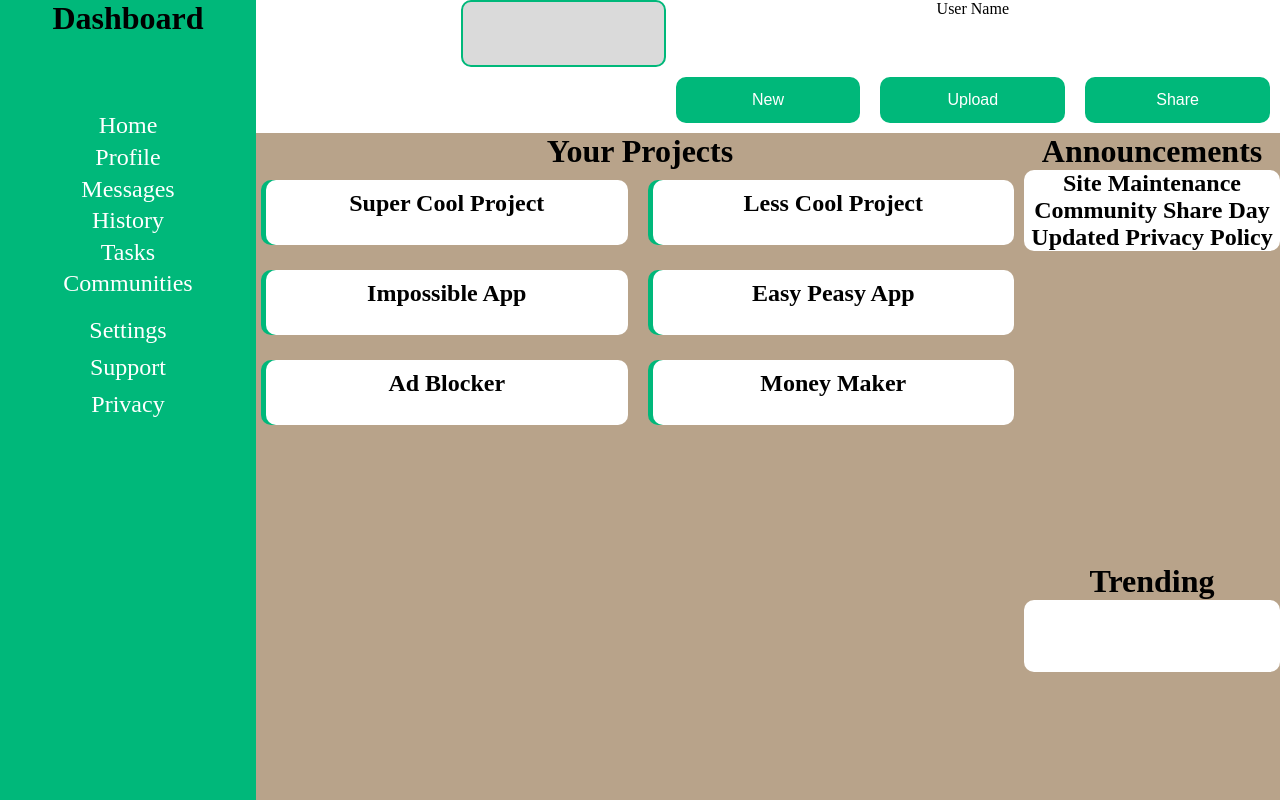
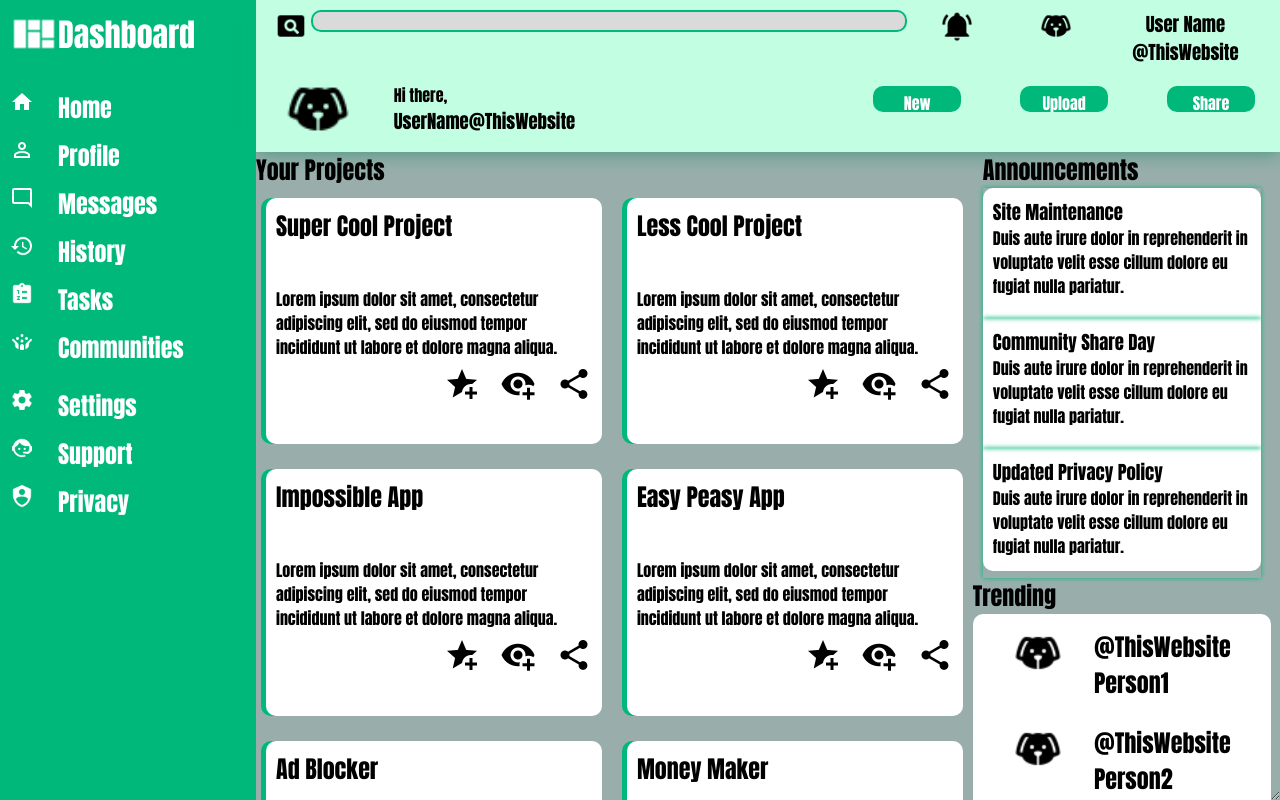
Before and after one commit to roquez94/MrBusiness, a plain HTML site: page AdminDashboard/index.html in a window 1280 px wide. Drawn offline with Linux system fonts and the light colour scheme.

Commit message:
Completed AdminTemplate

```diff
--- a/AdminDashboard/admin.css
+++ b/AdminDashboard/admin.css
@@ -2,11 +2,15 @@
     margin: 0;
     padding: 0;
     border: 0;
+    box-sizing: border-box;
     --theme-color:rgb(0, 184, 122);
+    font-family: Impact, Haettenschweiler, 'Arial Narrow Bold', sans-serif;
   }
 
   .container {
     text-align: center;
+    resize: both;
+    overflow: auto;
     display: grid;
     grid-template-columns: 1fr 4fr;
     grid-template-rows: 1fr 5fr;
@@ -14,29 +18,49 @@
   }
 
   .sidebar {
+    font-size: 1.5rem;
     grid-column: 1 / 2;
     grid-row: 1 / 3;
     background-color: var(--theme-color) ;
     display: grid;
-    grid-template-rows: 1fr 2fr 2fr 3fr;
-    gap: 20px;
+    grid-template-columns: 1fr 4fr;
+    grid-template-rows: 5rem 3rem 3rem 3rem 3rem 3rem 3rem 3rem 3rem 3rem 3rem;
+    justify-items: start;
+    color: white;
+    padding: 10px 10px 0 10px
   }
 
-  .dash {
-    display: grid;
-    grid-template-rows: repeat(5, 1fr);
+  #dashboard {
+    height: 3rem;
+    width: 3rem;
   }
 
-  .dash p {
+  .dashButtons {
+    height: 1.5rem;
+    width: 1.5rem;
+  }
+
+  .sidebar h1 {
     color: white;
-    font-size: 1.5rem;
+    font-size: 2rem;
+  }
+
+  .settings {
+    margin: 10px 0 0 0;
   }
 
   .header {
+    background-color: rgb(194, 255, 226);
+    box-shadow: 0px 0px 20px 0px var(--theme-color);
     grid-column: 2 / 3;
     grid-row: 1 / 2;
     display: grid;
     grid-template-rows: 1fr 1fr;
+  }
+
+  .headerIcons {
+    height: 2rem;
+    width: 2rem;
   }
 
   input {
@@ -45,6 +69,7 @@
     font-size: 100%;
     box-sizing: border-box;
     width: 100%;
+    height:40%;
     border: 2px solid var(--theme-color);
     border-radius: 10px;
     background-color: rgb(218, 218, 218);
@@ -60,44 +85,122 @@
     background-color: var(--theme-color);
     border-radius: 10px;
     margin: 10px;
+    height: 40%;
+    width: 60%;
   }
 
-  .rowHeader {
+  .rowHeader1 {
+    padding: 10px 15px 10px 15px;
     display: grid;
-    grid-template-columns: repeat(5,1fr);
+    grid-template-columns: 4% 60% 10% 10% 16%;
+    justify-items: center;
+  }
+
+  .rowHeader2 {
+    padding: 0px 15px 10px 30px;
+    display: grid;
+    grid-template-columns: 55% 15% 15% 15%;
+  }
+
+  .rowHeader2 button {
+    justify-self: end;
+  }
+
+  .userName {
+    text-align: start;
+    display: grid;
+    grid-template-columns: 20% 80%;
+    justify-content: start;
+    align-items: center;
+  }
+
+  .userName img {
+    height: 4em;
+    width: 4rem;
   }
 
   .main-content {
-    background-color: rgba(143, 110, 71, 0.637);
+    background-color: rgba(95, 128, 123, 0.637);
     grid-column: 2 / 3;
     grid-row: 2 / 3;
     display: grid;
-    grid-template-columns: 3fr 1fr;
+    grid-template-columns: 70% 30%;
+    text-align: start;
   }
 
   .YourProjects{
     display: grid;
     grid-template-columns: 1fr 1fr;
     gap: 5px;
+    grid-row: 1/3;
+    height: 95%;
   }
    .box {
     background-color: white;
-    padding:10px;
+    padding:10px 10px 0px 10px;
     margin: 10px;
     box-shadow: -5px 0px 0px 0px var(--theme-color);
     border-radius: 10px;
+    text-align: start;
+    display: grid;
+    grid-template-rows: 1fr 1fr 1fr;
   }
 
-  .TrendingBox, .AnnouncementsBox {
+  .projectButtons {
+    justify-self: end;
+    display: grid;
+    grid-template-columns: 1fr 1fr 1fr;
+    gap: 20px;
+  }
+
+  .sideBox2 {
+    display: grid;
+    grid-template-rows: 1fr 1fr;
+    justify-self: stretch;
+  }
+
+  .AnnouncementsBox {
     grid-column: 2 / 3;
+    grid-row: 1/2;
+    padding: 0 10px 0 10px;
   }
 
   .Announcements {
     background-color: white;
     border-radius: 10px;
+    display: grid;
+    grid-template-rows: 1fr 1fr 1fr;
+    height: 90%;
+    width: 97%;
+  }
+
+  .announceCard {
+    padding: 10px 10px 20px 10px;
+    box-shadow: 0 0 5px 0 var(--theme-color);
+    text-align: start;
+  }
+
+  .TrendingBox {
+    grid-column: 2 / 3;
+    grid-row: 2/3;
   }
 
   .Trending {
     background-color: white;
     border-radius: 10px;
+    grid-column: 2/3;
+    font-size: clamp(1rem, 1.5rem, 2rem);
+    display: grid;
+    justify-self: start;
+    grid-template-columns: 40% 60%;
+    row-gap: 20px;
+    padding: 15px 10px 5px 10px;
+    height: 90%;
+    width: 97%;
   }
+
+  .Trending img {
+    height: 3rem;
+    width: 3rem;
+    justify-self: center;
+  }
--- a/AdminDashboard/index.html
+++ b/AdminDashboard/index.html
@@ -10,51 +10,50 @@
 <body>
     <div class="container">
         <div class="sidebar">
-            <h1 class="dashboard">Dashboard</h1>
-            <!--Insert svgs here before p-->
-         <div class="dash">
-            <div class="dashButtons">
+            <img src="view-dashboard-variant.png" alt="dashboard" id="dashboard">
+            <h1> Dashboard</h1>
+
+                <img src="home.png" alt="home" class="dashButtons">
                 <p>Home</p>
-            </div>
-            <div class="dashButtons">
+
+                <img src="account-outline.png" alt="profile" class="dashButtons">
                 <p>Profile</p>
-            </div>
-            <div class="dashButtons">
+
+                <img src="message-reply-outline.png" alt="Messages" class="dashButtons">
                 <p>Messages</p>
-            </div>
-            <div class="dashButtons">
+
+                <img src="history.png" alt="history" class="dashButtons">
                 <p>History</p>
-            </div>
-            <div class="dashButtons">
+
+                <img src="clipboard-list.png" alt="tasks" class="dashButtons">
                 <p>Tasks</p>
-            </div>
-            <div class="dashButtons">
+
+                <img src="crowd.png" alt="communities" class="dashButtons">
                 <p>Communities</p>
-            </div>
-        </div>
-        <div class="dash">
-            <div class="settings">
-                <p>Settings</p>
-            </div>
-            <div class="settings">
-                <p>Support</p>
-            </div>
-            <div class="settings">
-                <p>Privacy</p>
-            </div>
-        </div>
+
+                <img src="cog.png" alt="settings" class="dashButtons settings">
+                <p class = "settings">Settings</p>
+
+                <img src="face-agent.png" alt="support" class="dashButtons settings">
+                <p class = "settings">Support</p>
+
+                <img src="shield-account.png" alt="privacy" class="dashButtons settings">
+                <p class = "settings">Privacy</p>
         </div>
 
         <div class="header">
-            <div class="rowHeader">
-                <img src="" alt="">
+            <div class="rowHeader1">
+                <img src="card-search.png" alt="search" class="headerIcons">
                 <input type="search" name="search" id="search">
-                <img src="" alt="">
-                <p>User Name</p>
+                <img src="bell-ring (1).png" alt="bell" class="headerIcons">
+                <img src="dog.png" alt="dog" class="headerIcons">
+                <h3>User Name @ThisWebsite</h3>
             </div>
-            <div class="rowHeader">
-                <img src="" alt="">
-                <p></p>
+            <div class="rowHeader2">
+                <div class="userName">
+                <img src="dog.png" alt="dog" class="headerIcons">
+                <div><p>Hi there, <h3>UserName@ThisWebsite</h3></p></div>
+                    </div>
                 <button class="bttnNum">New</button>
                 <button class="bttnNum">Upload</button>
                 <button class="bttnNum">Share</button>
@@ -64,88 +63,94 @@
 
         <div class="main-content">
             <div class="YourProjectBox">
-                <h1>Your Projects</h1>
+                <h2>Your Projects</h2>
                 <div class="YourProjects">
                 <div class="box">
                     <h2>Super Cool Project</h2>
-                    <p></p>
-                    <img src="" alt=""><img src="" alt=""><img src="" alt="">
+                    <p>Lorem ipsum dolor sit amet, consectetur adipiscing elit, sed do eiusmod tempor incididunt ut labore et dolore magna aliqua. </p>
+                    <div class="projectButtons">
+                        <img src="star-plus.png" alt="star"><img src="eye-plus.png" alt="eyes"><img src="share-variant.png" alt="share">
+                        </div>
                 </div>
                 <div class="box">
                     <h2>Less Cool Project</h2>
-                    <p></p>
-                    <img src="" alt=""><img src="" alt=""><img src="" alt="">
+                    <p>Lorem ipsum dolor sit amet, consectetur adipiscing elit, sed do eiusmod tempor incididunt ut labore et dolore magna aliqua. </p>
+                    <div class="projectButtons">
+                        <img src="star-plus.png" alt="star"><img src="eye-plus.png" alt="eyes"><img src="share-variant.png" alt="share">
+                        </div>
                 </div>
                 <div class="box">
                     <h2>Impossible App</h2>
-                    <p></p>
-                    <img src="" alt=""><img src="" alt=""><img src="" alt="">
+                    <p>Lorem ipsum dolor sit amet, consectetur adipiscing elit, sed do eiusmod tempor incididunt ut labore et dolore magna aliqua. </p>
+                    <div class="projectButtons">
+                        <img src="star-plus.png" alt="star"><img src="eye-plus.png" alt="eyes"><img src="share-variant.png" alt="share">
+                        </div>
                 </div>
                 <div class="box">
                     <h2>Easy Peasy App</h2>
-                    <p></p>
-                    <img src="" alt=""><img src="" alt=""><img src="" alt="">
+                    <p>Lorem ipsum dolor sit amet, consectetur adipiscing elit, sed do eiusmod tempor incididunt ut labore et dolore magna aliqua. </p>
+                    <div class="projectButtons">
+                        <img src="star-plus.png" alt="star"><img src="eye-plus.png" alt="eyes"><img src="share-variant.png" alt="share">
+                        </div>
                 </div>
                 <div class="box">
                     <h2>Ad Blocker</h2>
-                    <p></p>
-                    <img src="" alt=""><img src="" alt=""><img src="" alt="">
+                    <p>Lorem ipsum dolor sit amet, consectetur adipiscing elit, sed do eiusmod tempor incididunt ut labore et dolore magna aliqua. </p>
+                    <div class="projectButtons">
+                        <img src="star-plus.png" alt="star"><img src="eye-plus.png" alt="eyes"><img src="share-variant.png" alt="share">
+                        </div>
                 </div>
                 <div class="box">
                     <h2>Money Maker</h2>
-                    <p></p>
-                    <img src="" alt=""><img src="" alt=""><img src="" alt="">
+                    <p>Lorem ipsum dolor sit amet, consectetur adipiscing elit, sed do eiusmod tempor incididunt ut labore et dolore magna aliqua. </p>
+                    <div class="projectButtons">
+                        <img src="star-plus.png" alt="star"><img src="eye-plus.png" alt="eyes"><img src="share-variant.png" alt="share">
+                        </div>
                 </div>
                 </div><!--End YourProjects-->
             </div>
 
-
+            <div class = sideBox2>
             <div class="AnnouncementsBox">
-                <h1>Announcements</h1>
+                <h2>Announcements</h2>
                 <div class = Announcements>
-                <div>
-                    <h2>Site Maintenance</h2>
-                    <p></p>
+                <div class="announceCard">
+                    <h3>Site Maintenance</h3>
+                    <p>Duis aute irure dolor in reprehenderit in voluptate velit esse cillum dolore eu fugiat nulla pariatur. </p>
                 </div>
-                <div>
-                    <h2>Community Share Day</h2>
-                    <p></p>
+                <div class="announceCard">
+                    <h3>Community Share Day</h3>
+                    <p>Duis aute irure dolor in reprehenderit in voluptate velit esse cillum dolore eu fugiat nulla pariatur. </p>
                 </div>
-                <div>
-                    <h2>Updated Privacy Policy</h2>
-                    <p></p>
-                </div>
-            </div>
-            </div>
-
-            <div class="TrendingBox">
-                <h1>Trending</h1>
-                <div class="Trending">
-                <img src="" alt="">
-                <div class="user">
-                    <h2></h2>
-                    <p></p>
-                </div>
-                <img src="" alt="">
-                <div class="user">
-                    <h2></h2>
-                    <p></p>
-                </div>
-                <img src="" alt="">
-                <div class="user">
-                    <h2></h2>
-                    <p></p>
-                </div>
-                <img src="" alt="">
-                <div class="user">
-                    <h2></h2>
-                    <p></p>
+                <div class="announceCard">
+                    <h3>Updated Privacy Policy</h3>
+                    <p>Duis aute irure dolor in reprehenderit in voluptate velit esse cillum dolore eu fugiat nulla pariatur. </p>
                 </div>
                 </div>
-            </div>
-        </div>
+            </div><!--AnnouncementsBox end-->
 
-    </div>
+              <div class="TrendingBox">
+                <h2>Trending</h2>
+                <div class="Trending">
+                    <img src="dog.png" alt="dog" class="headerIcons">
+                    <div><strong>@ThisWebsite</strong><p>Person1</p></div>
+
+                    <img src="dog.png" alt="dog" class="headerIcons">
+                    <div><strong>@ThisWebsite</strong><p>Person2</p></div>
+
+                    <img src="dog.png" alt="dog" class="headerIcons">
+                    <div><strong>@ThisWebsite</strong><p>Person3</p></div>
+
+                    <img src="dog.png" alt="dog" class="headerIcons">
+                    <div><strong>@ThisWebsite</strong><p>Person4</p></div>
+
+                </div>
+            </div><!--TrendingBox end class-->
+        </div> <!--Sidebox2 End class-->
+      </div> <!--End Main Content class-->
+
+    </div> <!--Container-->
+
 
 </body>
 </html>
```
Also changed, not shown: AdminDashboard/account-outline.png (added), AdminDashboard/bell-ring (1).png (added), AdminDashboard/card-search.png (added), AdminDashboard/clipboard-list.png (added), AdminDashboard/cog.png (added), AdminDashboard/crowd.png (added), AdminDashboard/dog.png (added), AdminDashboard/eye-plus.png (added), AdminDashboard/face-agent.png (added), AdminDashboard/history.png (added), AdminDashboard/home.png (added), AdminDashboard/message-reply-outline.png (added), AdminDashboard/share-variant.png (added), AdminDashboard/shield-account.png (added), 2 more files.
